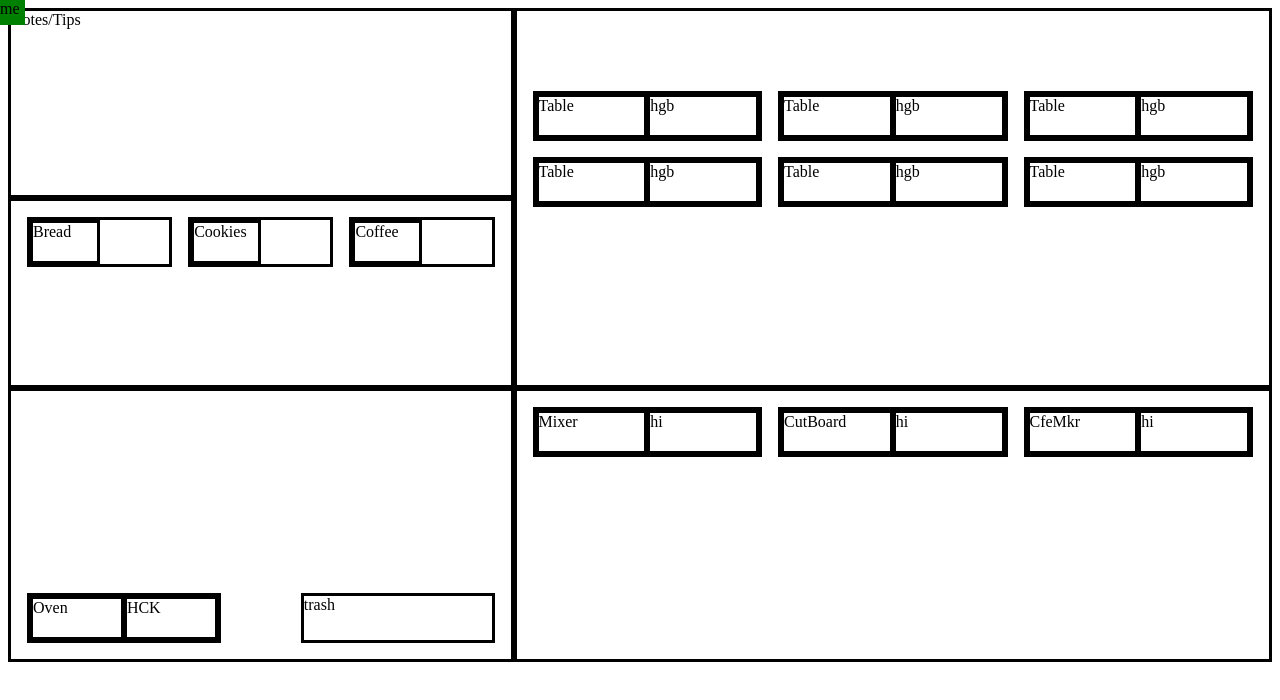
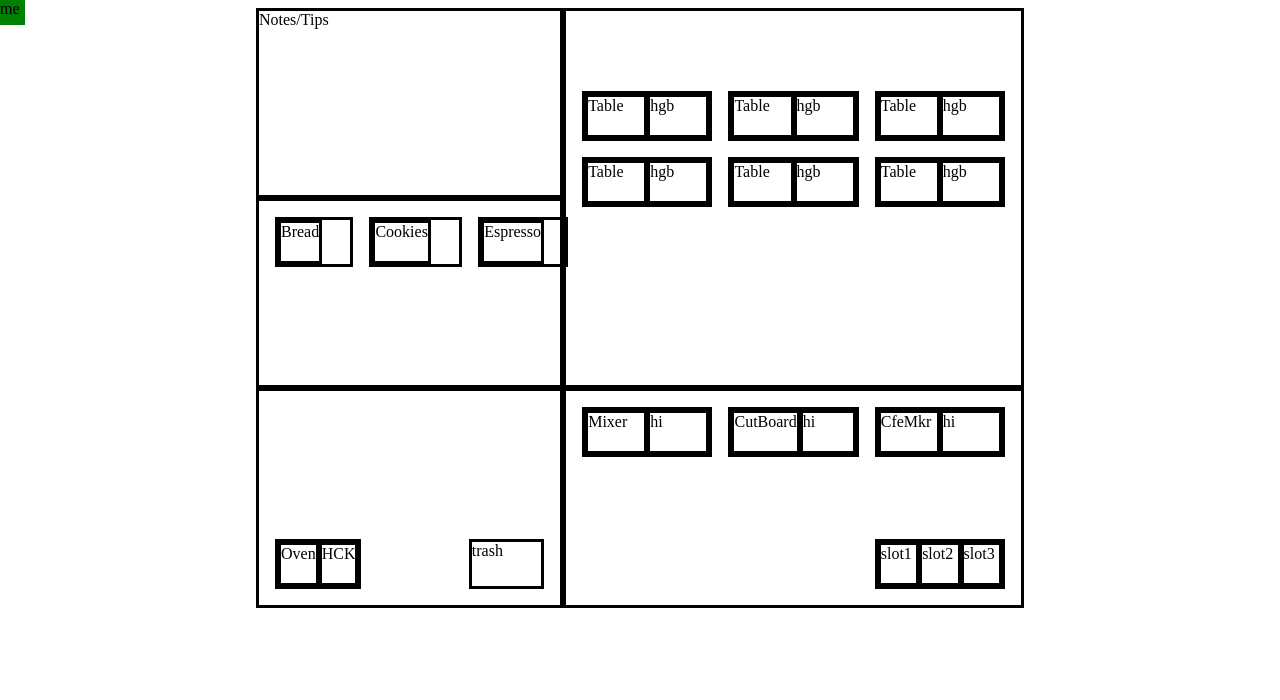
Before and after one commit to socha-ai/Cooking, a plain HTML site: page src/index.html in a window 1280 px wide. Drawn offline with Linux system fonts and the light colour scheme.

Commit message:
added trash, holding tables, player obj player knows what they're holding

```diff
--- a/src/index.html
+++ b/src/index.html
@@ -37,17 +37,17 @@
         </div>
       </div>
       <div id = 'inventory' class = "inventory">
-        <div id = 'bread' class = 'bread' onclick = "preformAction('bread')">
-          <div>Bread</div>
-          <div id = 'hb'>HB</div>
+        <div class = 'bread'>
+          <div id = 'bread' onclick = "preformAction('bread')">Bread</div>
+          <div id = 'hiddenbread' onclick = "preformAction('hiddenbread')">HB</div>
         </div>
-        <div id = 'cookies' class = 'cookies' onclick = "preformAction('cookies')">
-          <div>Cookies</div>
-          <div id = 'hc'>HC</div>
+        <div class = 'cookies'>
+          <div id = 'cookies' onclick = "preformAction('cookies')">Cookies</div>
+          <div id = 'hiddencookies' onclick = "preformAction('hiddencookies')">HC</div>
          </div>
-        <div id = 'coffee' class = 'coffee' onclick = "preformAction('coffee')">
-          <div>Coffee</div>
-          <div id = 'hcf'>HCF</div>
+        <div class = 'espresso'>
+          <div id = 'espresso' onclick = "preformAction('espresso')">Espresso</div>
+          <div id = 'hiddenespresso' onclick = "preformAction('hiddenespresso')">he</div>
         </div>
       </div>
       <div id = 'kitchen2' class = 'oven'>
@@ -66,12 +66,15 @@
           <div>CutBoard</div>
           <div>hi</div>
         </div>
-        <div id = 'coffeemaker' class = 'ktchut'onclick = "preformAction('coffeemaker')">
+        <div id = 'espressomaker' class = 'ktchut' onclick = "preformAction('espressomaker')">
           <div>CfeMkr</div>
           <div>hi</div>
         </div>
-
-      </div>
+        <div id = 'onhold'>
+          <div id = 'slot1' onclick = "preformAction('slot1')">slot1</div>
+          <div id = 'slot2' onclick = "preformAction('slot2')">slot2</div>
+          <div id = 'slot3' onclick = "preformAction('slot3')">slot3</div>
+        </div>
 
     </div>
   </body>
--- a/src/main.js
+++ b/src/main.js
@@ -1,8 +1,16 @@
 //main file for actual game
 
+// global player Object
+var user =
+{
+  xcoord : 0,
+  ycoord : 0,
+  holding : 0,
+  dishArr : []
+}
 // player properties
 let player = document.querySelector('.player');
-let moveBy = 10;
+let moveBy = 30;
 
 // setting initial position
 window.addEventListener('load', () => {
@@ -82,17 +90,69 @@ function getMidpoint(element){
     return coords;
 }
 
+function isClose(element1, element2) {
+  if (Math.abs(getMidpoint(element1).x - getMidpoint(element2).x) < 50 && Math.abs(getMidpoint(element1).y - getMidpoint(element2).y) < 50) {
+    return true;
+  }
+  return false;
+}
+
 function preformAction(elementName){
     // check if player and button pressed are close to each other
     var player;
     var element;
 
+    var tempelement;
+    var temp2;
+    // put this in another function
     player = document.getElementById('player');
     element = document.getElementById(elementName);
 
-    // check that the player is close enough to the element
-    if (Math.abs(getMidpoint(element).x - getMidpoint(player).x) < 10 && Math.abs(getMidpoint(element).y - getMidpoint(player).y) < 10) {
-      console.log("good");
-      element.style.backgroundColor = 'gray';
+    // exit function is the player is not close enough to preform the action
+    if (!(isClose(player, element))) {
+        return false;
+    }
+
+    // switch depending on element name
+    if(elementName == "bread" || elementName == "espresso" || elementName == "cookies") {
+      tempelement = document.getElementById('hidden' + elementName);
+      tempelement.style.visibility = 'visible';
+    }
+
+    else if(elementName == "hiddenbread" || elementName == "hiddenespresso" || elementName == "hiddencookies") {
+      tempelement = document.getElementById(elementName);
+      tempelement.style.visibility = 'hidden';
+
+      // display purposes
+      player.innerHTML = elementName[6] + '0';
+      user.holding = elementName[6] + '0'
+    }
+
+    else if (elementName == "slot1" || elementName == "slot2" || elementName == "slot3") {
+      tempelement = document.getElementById(elementName);
+      if (user.holding != 0) {
+
+        if (tempelement.innerHTML != elementName) {
+          player.innerHTML = tempelement.innerHTML;
+          temp2 = tempelement.innerHTML;
+          tempelement.innerHTML = user.holding;
+          user.holding = temp2;
+
+        }
+
+        else {
+          player.innerHTML = 'me';
+          tempelement.innerHTML = user.holding;
+          user.holding = 0;
+        }
+
+
+      }
+      else if((user.holding == 0) && tempelement.innerHTML != elementName) {
+        player.innerHTML = tempelement.innerHTML;
+        user.holding = tempelement.innerHTML;
+        tempelement.innerHTML = elementName;
+      }
+
     }
 }
--- a/src/styles.css
+++ b/src/styles.css
@@ -3,6 +3,8 @@
 /* gets rid of scroll bar */
 body {
   overflow: hidden;
+  margin-left: 20%;
+  margin-right: 20%;
 }
 /* player styles */
 .player {
@@ -25,7 +27,7 @@ body {
   background-color: yellow;
 }
 
-.dining div:hover, .kitchen div:hover, .inventory div:hover, .oven div:hover {
+.dining div div:hover, .kitchen div div:hover, .inventory div div:hover, .oven div div:hover, #trash:hover{
   background-color: pink;
 }
 
@@ -56,26 +58,41 @@ body {
 
 }
 /*MOVE THIS SOMEWHERE ELSE */
-#hb, #hc, #hcf {
+#hiddenbread, #hiddenespresso, #hiddencookies {
   visibility: hidden;
 }
 
-.bread, .cookies, .coffee, .table, .ktchut, .ovenbt{
+.bread, .cookies, .espresso, .table, .ktchut, .ovenbt{
   display: grid;
   grid-template-columns: 1fr 1fr;
+}
+
+#onhold {
+  display:grid;
+  grid-template-columns: 1fr 1fr 1fr;
+  grid-column: 3 / 4;
+  grid-row: 3 / 4;
 }
 
 .oven {
   grid-column: 1 / 2;
   grid-row: 3 / 4;
   display: grid;
-  grid-template-columns: 1fr 1fr;
+  grid-template-columns: 1fr 1fr 1fr;
   grid-auto-rows: 50px;
+  grid-gap: 1em;
   padding: 1em;
-  grid-gap: 5em;
-  padding-top: 40%;
 }
 
+#oven {
+  grid-column: 1 / 2;
+  grid-row: 3 / 4;
+}
+
+#trash {
+  grid-column: 3 / 4;
+  grid-row: 3 / 4;
+}
 .kitchen {
   grid-column: 2 / 3;
   grid-row: 3 / 4;
```
